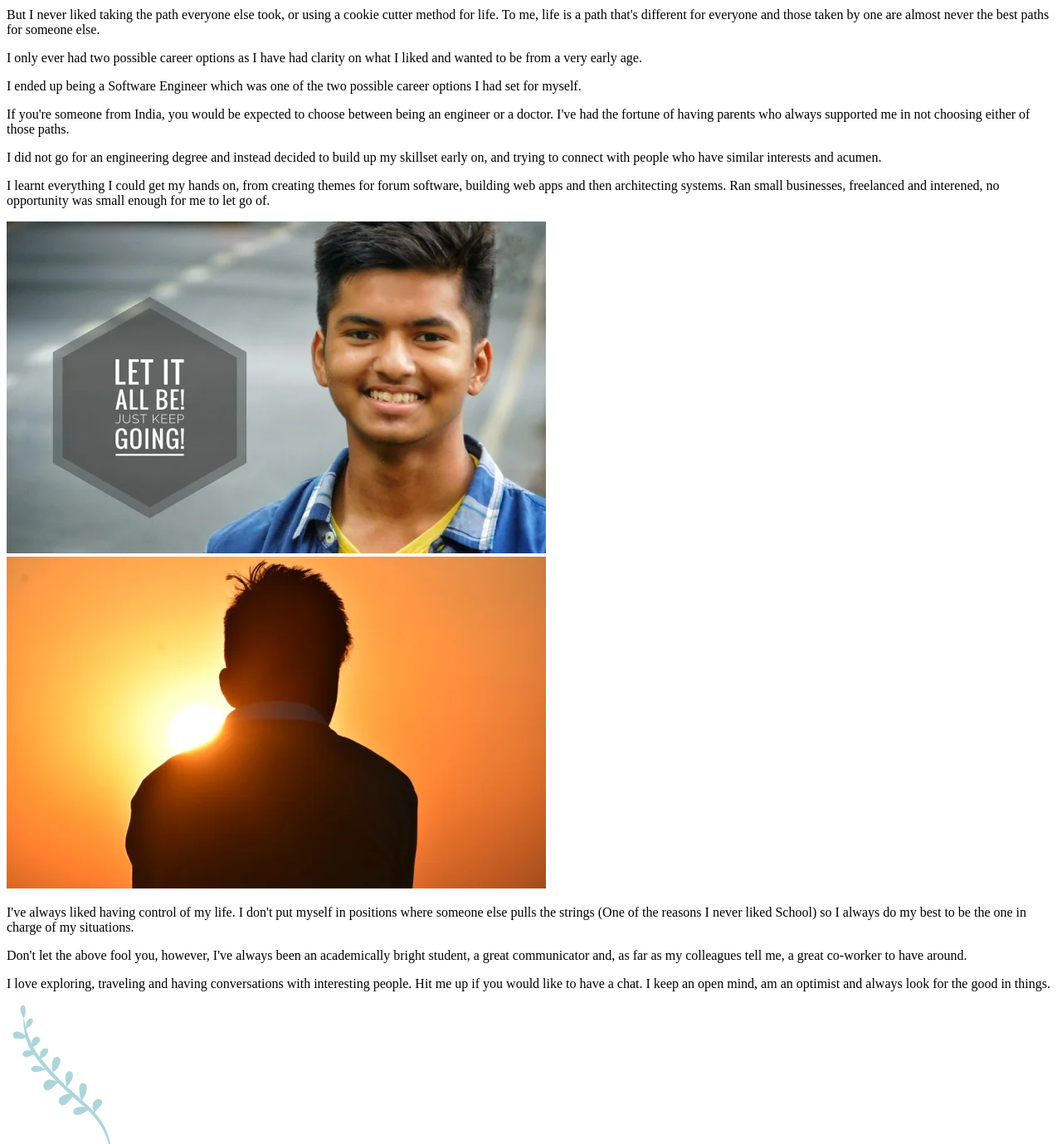
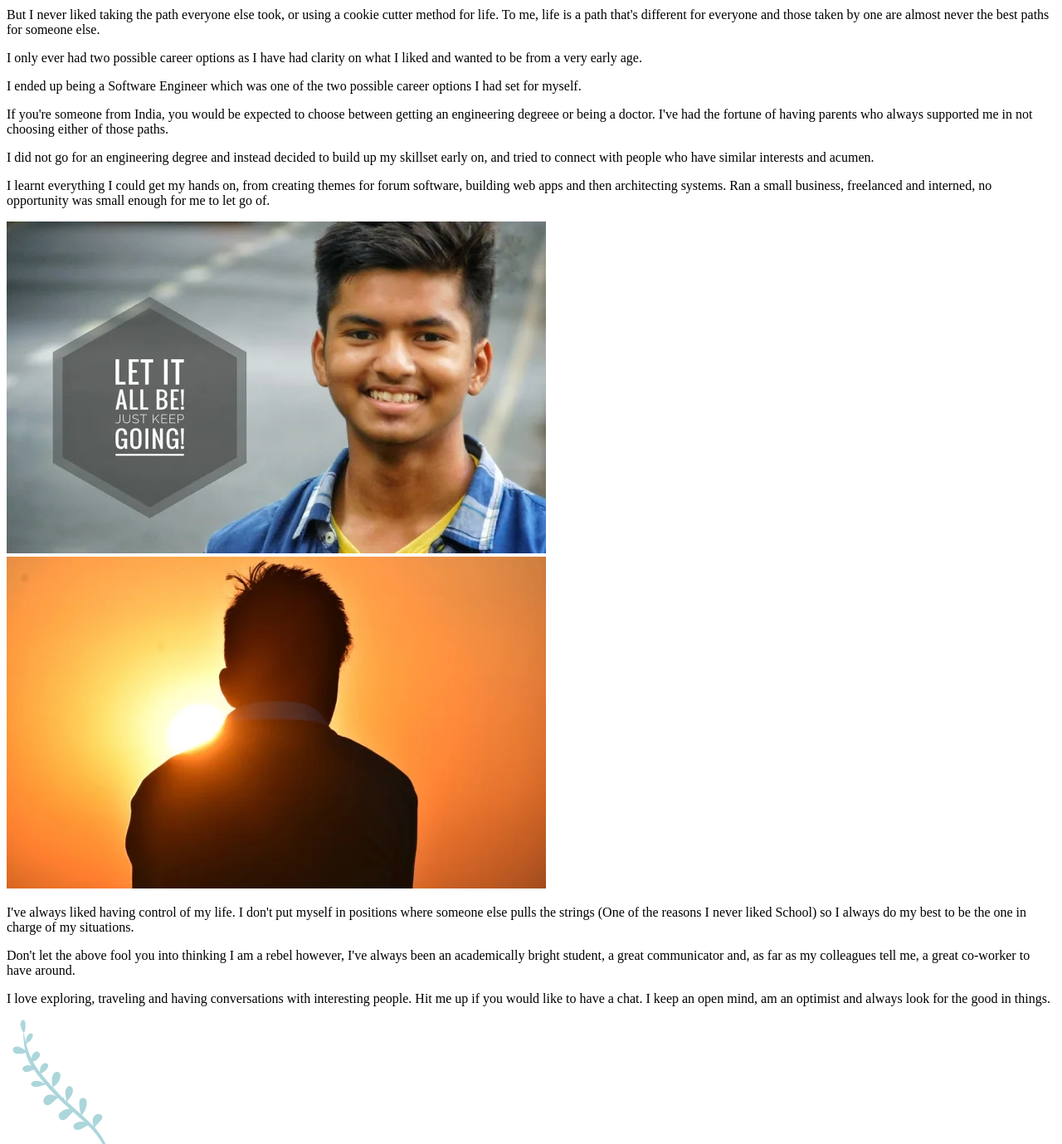
Before and after one commit to deve-sh/deve-sh.github.io, a Gatsby site: page /about in a window 1280 px wide. Shown: the part 1440-2819 px from the top of the page at 83% size. Built offline with nearby package versions, Linux system fonts and the light colour scheme; Gatsby itself is replaced by a stand-in of ours.

Commit message:
copy: Changes to text on work and about page

```diff
--- a/src/pages/about.js
+++ b/src/pages/about.js
@@ -92,20 +92,20 @@ const AboutPage = () => {
             <div className={"desc"}>
               <p>
                 If you're someone from India, you would be expected to choose
-                between being an engineer or a doctor. I've had the fortune of
-                having parents who always supported me in not choosing either of
-                those paths.
+                between getting an engineering degreee or being a doctor. I've
+                had the fortune of having parents who always supported me in not
+                choosing either of those paths.
               </p>
               <p>
                 I did not go for an engineering degree and instead decided to
-                build up my skillset early on, and trying to connect with people
+                build up my skillset early on, and tried to connect with people
                 who have similar interests and acumen.
               </p>
               <p>
                 I learnt everything I could get my hands on, from creating
                 themes for forum software, building web apps and then
-                architecting systems. Ran small businesses, freelanced and
-                interened, no opportunity was small enough for me to let go of.
+                architecting systems. Ran a small business, freelanced and
+                interned, no opportunity was small enough for me to let go of.
               </p>
             </div>
           </div>
@@ -136,9 +136,10 @@ const AboutPage = () => {
                 one in charge of my situations.
               </p>
               <p>
-                Don't let the above fool you, however, I've always been an
-                academically bright student, a great communicator and, as far as
-                my colleagues tell me, a great co-worker to have around.
+                Don't let the above fool you into thinking I am a rebel however,
+                I've always been an academically bright student, a great
+                communicator and, as far as my colleagues tell me, a great
+                co-worker to have around.
               </p>
               <p>
                 I love exploring, traveling and having conversations with
```
Also changed, not shown: src/pages/work.js (+8 -8 lines).
